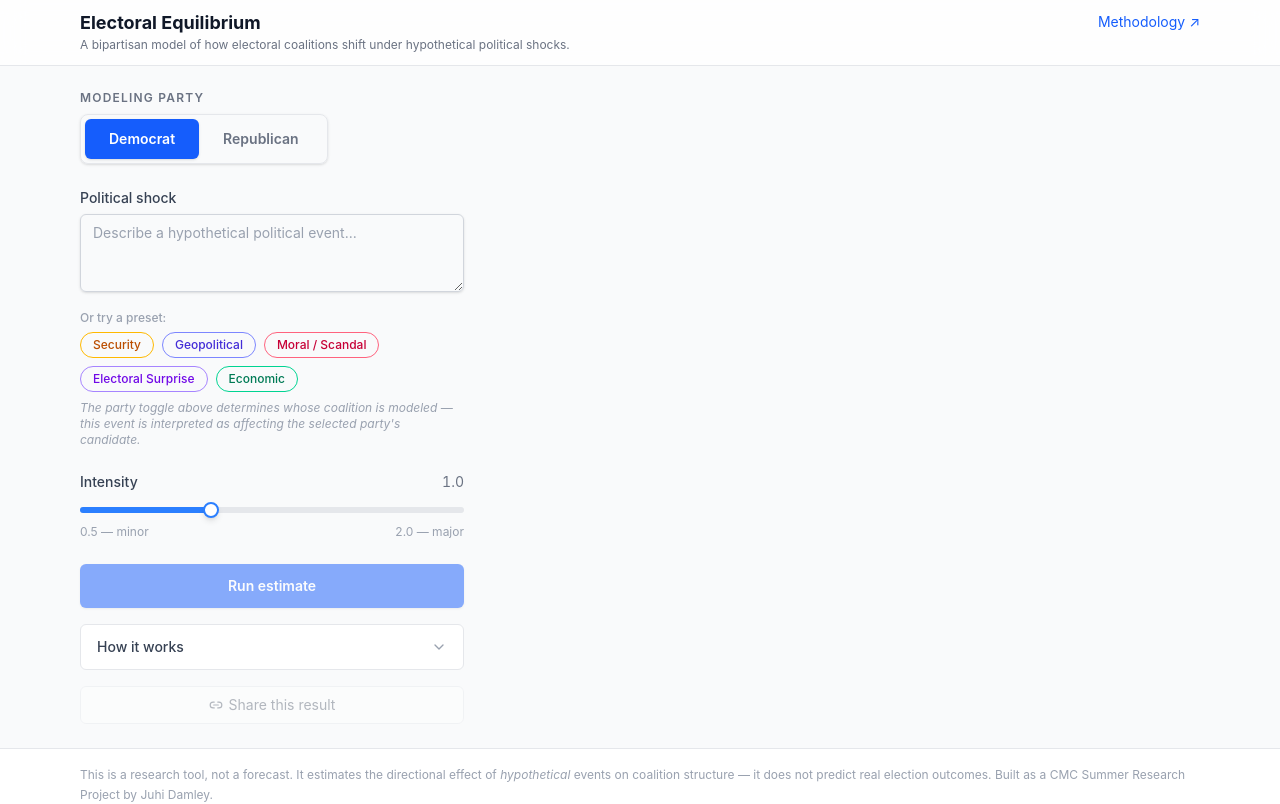
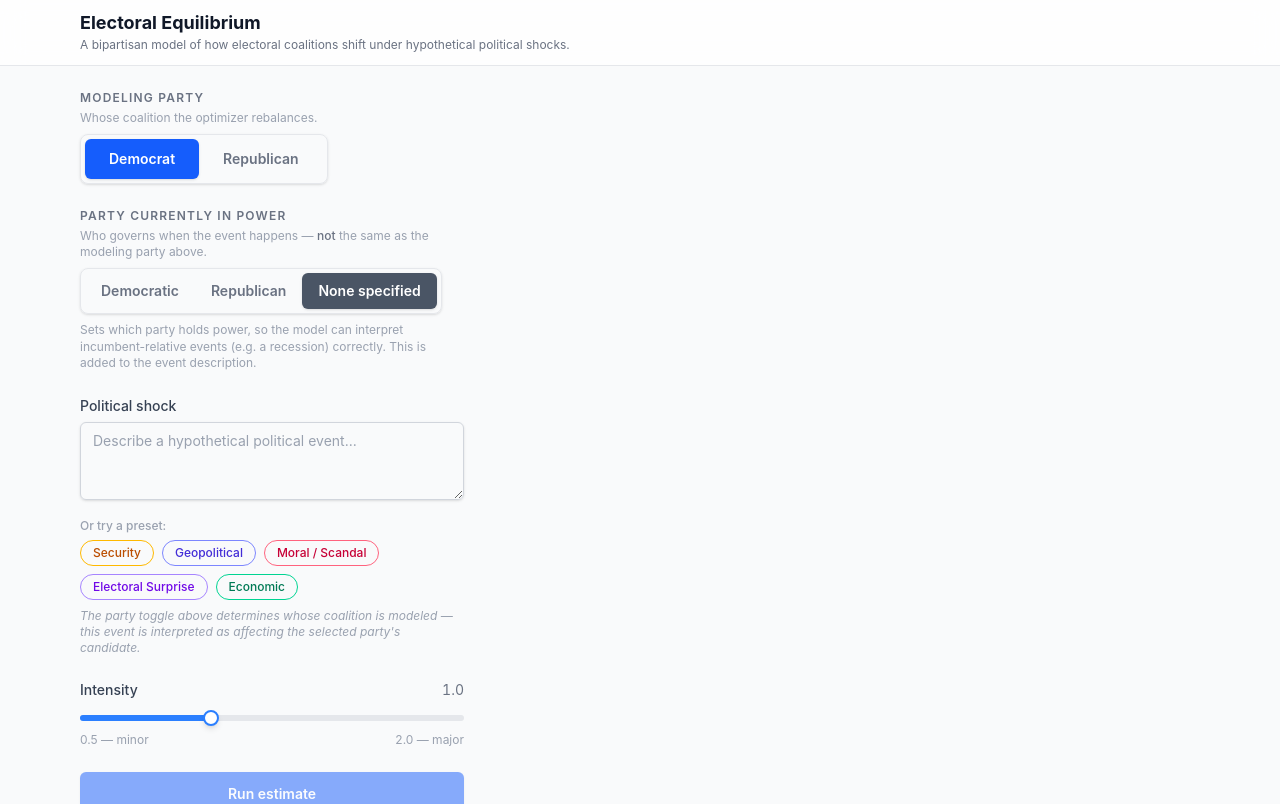
Before and after one commit to juhidamley/electoral-equilibrium, a Next.js app in the folder webapp/: page / in a window 1280 px wide. Shown: the top 804 px of the page. Built offline with nearby package versions, Linux system fonts and the light colour scheme; no server answers.

Commit message:
Webapp changes

```diff
--- a/webapp/app/page.tsx
+++ b/webapp/app/page.tsx
@@ -18,6 +18,7 @@ import * as Collapsible from "@radix-ui/react-collapsible";
 import { ChevronDown, Link2 } from "lucide-react";
 
 import type { EquilibriumData, Party, SimulationData } from "@/lib/types";
+import { injectRulingContext, type RulingParty } from "@/lib/rulingParty";
 import { estimateShockStream } from "@/lib/api";
 import CoalitionChart from "@/components/CoalitionChart";
 import ErrorBanner from "@/components/ErrorBanner";
@@ -150,6 +151,9 @@ function WhatDoTheseMean() {
 export default function HomePage() {
   // ── Form inputs (driven by the ShockInput controls) ──
   const [party, setParty] = useState<Party>("democrat");
+  // Governing context — distinct from `party` (the modeled coalition). "none" is the
+  // default and leaves the event text untouched. See lib/rulingParty.ts.
+  const [rulingParty, setRulingParty] = useState<RulingParty>("none");
   const [event, setEvent] = useState<string>("");
   const [intensity, setIntensity] = useState<number>(1.0);
   // ── Request lifecycle ──
@@ -159,6 +163,7 @@ export default function HomePage() {
   // ── Results — each filled by its own SSE event, null until then ──
   const [deltaBins, setDeltaBins] = useState<Record<string, string> | null>(null);       // ← "deltas" (bins)
   const [deltas, setDeltas] = useState<Record<string, number> | null>(null);             // ← "deltas" (numeric, all 15 blocs merged)
+  const [deltasRace, setDeltasRace] = useState<Record<string, number> | null>(null);         // ← "deltas" race stratum
   const [deltasReligion, setDeltasReligion] = useState<Record<string, number> | null>(null); // ← "deltas" religion stratum
   const [deltasGender, setDeltasGender] = useState<Record<string, number> | null>(null);     // ← "deltas" gender stratum
   const [equilibrium, setEquilibrium] = useState<EquilibriumData | null>(null);          // ← "equilibrium"
@@ -175,6 +180,9 @@ export default function HomePage() {
 
     const p = params.get("party");
     if (p === "democrat" || p === "republican") setParty(p);
+
+    const r = params.get("ruling");
+    if (r === "democrat" || r === "republican" || r === "none") setRulingParty(r);
 
     const e = params.get("event");
     if (e) setEvent(e);
@@ -194,11 +202,14 @@ export default function HomePage() {
   }, []);
 
   const handleShare = () => {
+    // Share the RAW event + ruling party (not the injected text) so the recipient's
+    // page reconstructs an identical request, injection included.
     const params = new URLSearchParams({
       party,
       event,
       intensity: String(intensity),
     });
+    if (rulingParty !== "none") params.set("ruling", rulingParty);
     const shareUrl = `${window.location.origin}${window.location.pathname}?${params}`;
     navigator.clipboard.writeText(shareUrl).then(() => {
       setCopied(true);
@@ -215,12 +226,18 @@ export default function HomePage() {
     // Clear prior results so stale charts don't linger while the new run streams in.
     setDeltaBins(null);
     setDeltas(null);
+    setDeltasRace(null);
     setDeltasReligion(null);
     setDeltasGender(null);
     setEquilibrium(null);
     setSimulation(null);
 
-    const es = estimateShockStream(event, intensity, party, {
+    // Weave governing context into the free-text event before it reaches the model.
+    // "none" → unchanged. The model was trained on free text, so this is the only
+    // channel for ruling-party context (no separate backend field exists).
+    const eventText = injectRulingContext(event, rulingParty);
+
+    const es = estimateShockStream(eventText, intensity, party, {
       onDeltas: (data) => {
         setDeltaBins({
           ...data.delta_bins_race,
@@ -232,6 +249,7 @@ export default function HomePage() {
           ...data.deltas_religion,
           ...data.deltas_gender,
         });
+        setDeltasRace(data.deltas_race);
         setDeltasReligion(data.deltas_religion);
         setDeltasGender(data.deltas_gender);
       },
@@ -265,14 +283,6 @@ export default function HomePage() {
               political shocks.
             </p>
           </div>
-          <a
-            href="/devplan.pdf"
-            target="_blank"
-            rel="noopener noreferrer"
-            className="flex-none whitespace-nowrap text-xs text-blue-600 hover:text-blue-800 hover:underline sm:text-sm"
-          >
-            Methodology&nbsp;↗
-          </a>
         </div>
       </header>
 
@@ -291,6 +301,8 @@ export default function HomePage() {
             <ShockInput
               party={party}
               setParty={setParty}
+              rulingParty={rulingParty}
+              setRulingParty={setRulingParty}
               event={event}
               setEvent={setEvent}
               intensity={intensity}
@@ -340,6 +352,7 @@ export default function HomePage() {
                   baseline={null}
                   shifted={equilibrium?.mu_shifted ?? null}
                   rebalanced={equilibrium?.weights ?? null}
+                  deltasRace={deltasRace}
                   deltasReligion={deltasReligion}
                   deltasGender={deltasGender}
                   feasible={equilibrium?.feasible ?? true}
--- a/webapp/components/ShockInput.tsx
+++ b/webapp/components/ShockInput.tsx
@@ -4,10 +4,17 @@ import * as Slider from "@radix-ui/react-slider";
 import { Loader2 } from "lucide-react";
 
 import type { Party } from "@/lib/types";
+import {
+  injectRulingContext,
+  willInjectRulingContext,
+  type RulingParty,
+} from "@/lib/rulingParty";
 
 interface ShockInputProps {
   party: Party;
   setParty: (p: Party) => void;
+  rulingParty: RulingParty;
+  setRulingParty: (r: RulingParty) => void;
   event: string;
   setEvent: (e: string) => void;
   intensity: number;
@@ -15,6 +22,14 @@ interface ShockInputProps {
   onSubmit: () => void;
   loading: boolean;
 }
+
+// "Party currently in power" segmented control. None-specified is the default and
+// preserves the original behavior (event text sent unchanged).
+const RULING_OPTIONS: { value: RulingParty; label: string; active: string }[] = [
+  { value: "democrat",   label: "Democratic",     active: "bg-blue-600 text-white shadow-sm" },
+  { value: "republican", label: "Republican",     active: "bg-red-600 text-white shadow-sm" },
+  { value: "none",       label: "None specified", active: "bg-gray-600 text-white shadow-sm" },
+];
 
 // Mirrors the backend 422 guard — descriptions shorter than 10 chars are rejected.
 const MIN_EVENT_LENGTH = 10;
@@ -39,6 +54,8 @@ const COLOR_CLASSES: Record<string, string> = {
 export default function ShockInput({
   party,
   setParty,
+  rulingParty,
+  setRulingParty,
   event,
   setEvent,
   intensity,
@@ -51,12 +68,21 @@ export default function ShockInput({
 
   const partyColor = party === "democrat" ? "blue" : "red";
 
+  // Preview the governing-context injection so the user sees exactly what the model
+  // will read. Only shown when a ruling party is set AND the clause actually applies
+  // (i.e. the text doesn't already establish an administration).
+  const injectionApplies = willInjectRulingContext(event, rulingParty);
+  const sentText = injectRulingContext(event, rulingParty);
+
   return (
     <div className="space-y-6">
-      {/* ── (i) Party toggle — primary decision, visually dominant ── */}
+      {/* ── (i) Modeling party toggle — primary decision, visually dominant ── */}
       <div>
-        <p className="mb-2 text-xs font-semibold uppercase tracking-widest text-gray-500">
+        <p className="mb-1 text-xs font-semibold uppercase tracking-widest text-gray-500">
           Modeling party
+        </p>
+        <p className="mb-2 text-xs text-gray-400">
+          Whose coalition the optimizer rebalances.
         </p>
         <div className="inline-flex rounded-lg border border-gray-200 p-1 shadow-sm">
           <button
@@ -86,6 +112,39 @@ export default function ShockInput({
         </div>
       </div>
 
+      {/* ── (i-b) Ruling party — governing context, distinct from Modeling party ── */}
+      <div>
+        <p className="mb-1 text-xs font-semibold uppercase tracking-widest text-gray-500">
+          Party currently in power
+        </p>
+        <p className="mb-2 text-xs text-gray-400">
+          Who governs when the event happens — <span className="font-medium text-gray-500">not</span>{" "}
+          the same as the modeling party above.
+        </p>
+        <div className="inline-flex flex-wrap rounded-lg border border-gray-200 p-1 shadow-sm">
+          {RULING_OPTIONS.map((opt) => (
+            <button
+              key={opt.value}
+              type="button"
+              onClick={() => setRulingParty(opt.value)}
+              aria-pressed={rulingParty === opt.value}
+              className={[
+                "rounded-md px-4 py-2 text-sm font-semibold transition-colors",
+                rulingParty === opt.value
+                  ? opt.active
+                  : "bg-transparent text-gray-500 hover:text-gray-700",
+              ].join(" ")}
+            >
+              {opt.label}
+            </button>
+          ))}
+        </div>
+        <p className="mt-2 text-xs leading-snug text-gray-400">
+          Sets which party holds power, so the model can interpret incumbent-relative
+          events (e.g. a recession) correctly. This is added to the event description.
+        </p>
+      </div>
+
       {/* ── (ii) Event description textarea ── */}
       <div>
         <label
@@ -106,6 +165,17 @@ export default function ShockInput({
           <p className="mt-1 text-xs text-amber-600">
             Enter at least {MIN_EVENT_LENGTH} characters
           </p>
+        )}
+
+        {/* Governing-context preview — shows the exact text the model will read once
+            the ruling-party clause is injected. Only rendered when it changes the text. */}
+        {injectionApplies && (
+          <div className="mt-2 rounded-md border border-gray-200 bg-gray-50 px-3 py-2">
+            <p className="text-[11px] font-semibold uppercase tracking-wide text-gray-400">
+              Sent to model as
+            </p>
+            <p className="mt-0.5 text-xs leading-snug text-gray-600">{sentText}</p>
+          </div>
         )}
 
         {/* ── Preset pills — fill textarea only, do not submit ── */}
--- /dev/null
+++ b/webapp/lib/rulingParty.ts
@@ -0,0 +1,68 @@
+// ── Ruling-party (governing-context) injection ────────────────────────────────
+//
+// WHY THIS EXISTS: many shocks are incumbent-relative — a recession, an
+// administration scandal, a policy reversal all read differently depending on
+// which party holds power. The fine-tuned Stage-1 model was trained on FREE TEXT,
+// not on a separate "ruling party" field, so the only way to give it governing
+// context is to weave that context INTO the event description itself. This module
+// is the single source of that transformation.
+//
+// It is deliberately frontend-only and backend-agnostic: the string it produces is
+// passed to the existing /estimate/stream `event` param unchanged. No schema or
+// endpoint change is required.
+
+export type RulingParty = "democrat" | "republican" | "none";
+
+// The clause appended to the event text for each governing party. Phrased as a
+// natural adjunct so it reads as ordinary prose to the model, e.g.
+//   "A sudden recession is declared" → "... under the current Republican administration".
+const RULING_CLAUSE: Record<Exclude<RulingParty, "none">, string> = {
+  democrat: "under the current Democratic administration",
+  republican: "under the current Republican administration",
+};
+
+// If the event text already establishes governing context, we must NOT append a
+// second, possibly contradictory clause. This matches the common ways a writer
+// signals "who is in power": an explicit administration/White House reference, an
+// incumbent/sitting-government reference, or a party "in power" phrasing. Kept
+// deliberately conservative to avoid suppressing useful injection on unrelated text
+// (e.g. "left the city without power" does not match "\bin power\b").
+const GOVERNING_CONTEXT_RE =
+  /\b(administration|white house|incumbent|sitting (?:president|government)|in power|ruling party|party in charge|current government)\b/i;
+
+/**
+ * Weave ruling-party context into a free-text event description.
+ *
+ * Rules (see task spec):
+ *   1. ruling === "none"  → return the text UNCHANGED (preserves current behavior).
+ *   2. text already names an administration / governing context → return UNCHANGED
+ *      (don't double it).
+ *   3. otherwise → append the governing-context clause, inserting it BEFORE any
+ *      trailing sentence punctuation so the result stays grammatical:
+ *        "A recession hits."  → "A recession hits under the current Republican administration."
+ *        "A recession hits"   → "A recession hits under the current Republican administration"
+ *
+ * Empty/whitespace-only input is returned unchanged so the caller's ≥10-char guard
+ * still governs submission.
+ */
+export function injectRulingContext(event: string, ruling: RulingParty): string {
+  const trimmed = event.trim();
+  if (ruling === "none" || trimmed.length === 0) return event;
+  if (GOVERNING_CONTEXT_RE.test(trimmed)) return event;
+
+  const clause = RULING_CLAUSE[ruling];
+  const trailing = /[.!?]+$/.exec(trimmed);
+  if (trailing) {
+    const body = trimmed.slice(0, trimmed.length - trailing[0].length).trimEnd();
+    return `${body} ${clause}${trailing[0]}`;
+  }
+  return `${trimmed} ${clause}`;
+}
+
+/**
+ * True when calling injectRulingContext would actually change the text — used by the
+ * UI to show a "sent as" preview only when an injection will occur.
+ */
+export function willInjectRulingContext(event: string, ruling: RulingParty): boolean {
+  return injectRulingContext(event, ruling) !== event;
+}
```
Also changed, not shown: webapp/components/CoalitionChart.tsx (+30 -28 lines), 1 other file (tests, documents, lock files or other folders).
